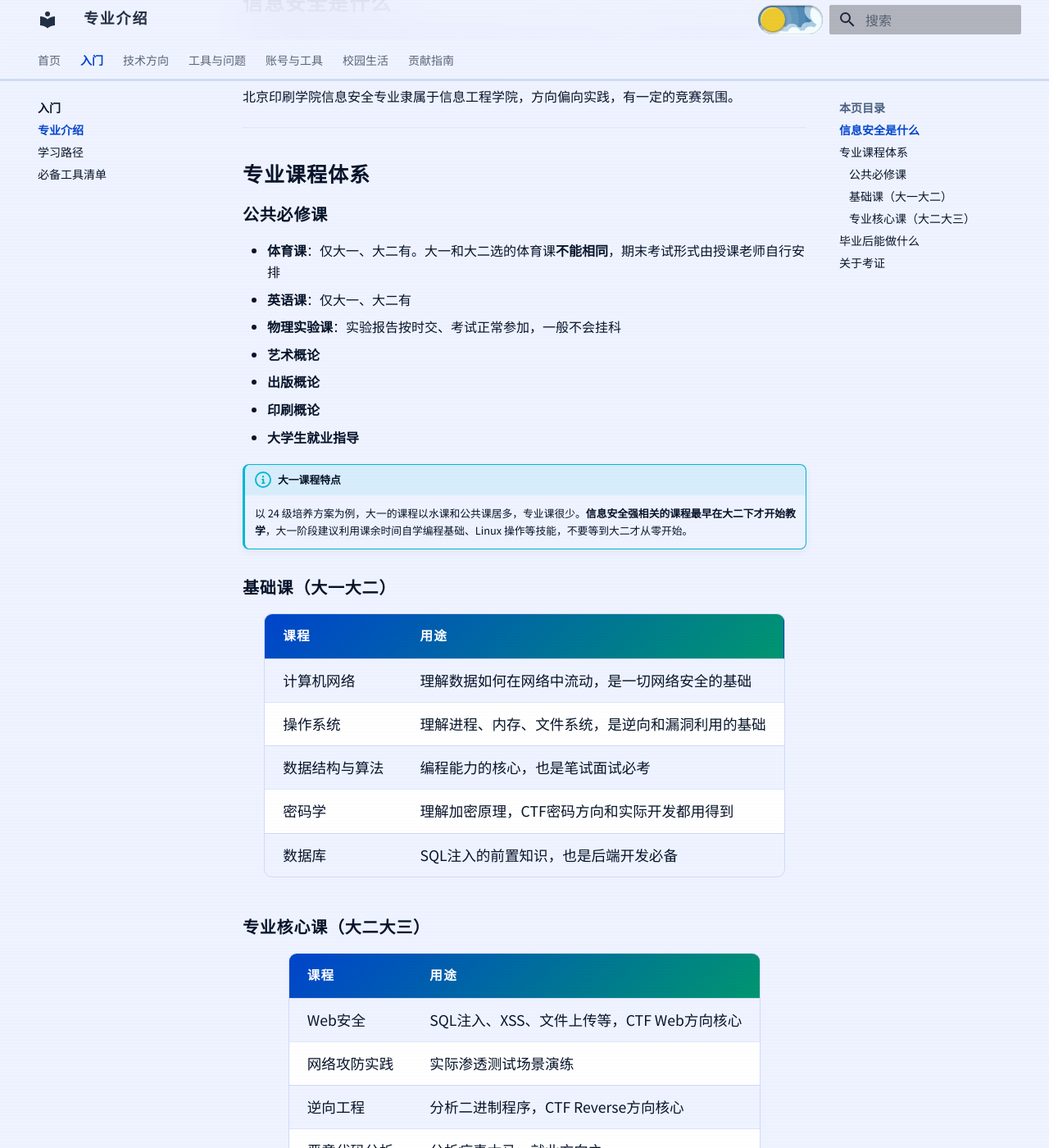
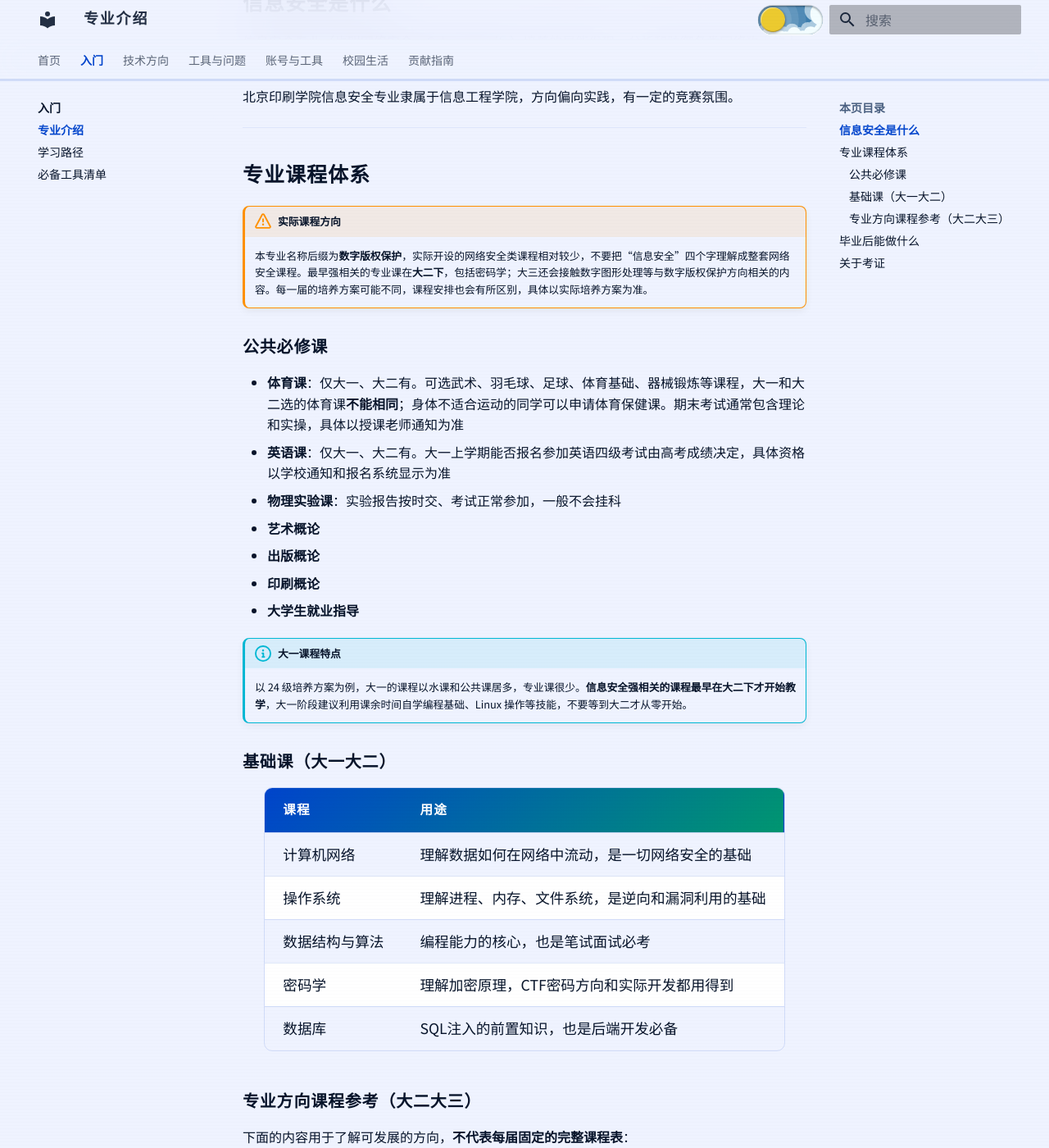
Before and after one commit to starnotes-xj/SurviveBIGCManual, an MkDocs documentation site: the page built from docs/01-入门/专业介绍.md, in a window 1280 px wide and 1400 px high, scrolled down 283 px. Shown: the whole window at 82% size. Built offline with MkDocs 1.6.1 and Material for MkDocs 9.7.7, drawn with Linux system fonts in a browser that asks for light colours; some of the changed text lies outside the part shown.

Commit message:
Align curriculum guidance with cohort-specific program reality
Clarify the digital-copyright-protection direction, the limited security-course coverage, the first strongly related semesters, and the teaching-plan lookup path used before course selection.

Constraint: Course schedules and offerings can differ by cohort and must follow the actual training plan
Rejected: Commit generated previews, site output, and temporary research files | they are not source documentation
Confidence: high
Scope-risk: narrow
Reversibility: clean
Directive: Recheck the training-plan lookup guidance whenever the academic system menu or curriculum changes
Tested: python -m mkdocs build --strict; preview DOM checks for the professional-introduction and course-selection pages
Not-tested: Current cohort-specific training-plan contents

```diff
--- a/docs/01-入门/专业介绍.md
+++ b/docs/01-入门/专业介绍.md
@@ -10,10 +10,13 @@
 
 ## 专业课程体系
 
+!!! warning "实际课程方向"
+    本专业名称后缀为**数字版权保护**，实际开设的网络安全类课程相对较少，不要把“信息安全”四个字理解成整套网络安全课程。最早强相关的专业课在**大二下**，包括密码学；大三还会接触数字图形处理等与数字版权保护方向相关的内容。每一届的培养方案可能不同，课程安排也会有所区别，具体以实际培养方案为准。
+
 ### 公共必修课
 
-- **体育课**：仅大一、大二有。大一和大二选的体育课**不能相同**，期末考试形式由授课老师自行安排
-- **英语课**：仅大一、大二有
+- **体育课**：仅大一、大二有。可选武术、羽毛球、足球、体育基础、器械锻炼等课程，大一和大二选的体育课**不能相同**；身体不适合运动的同学可以申请体育保健课。期末考试通常包含理论和实操，具体以授课老师通知为准
+- **英语课**：仅大一、大二有。大一上学期能否报名参加英语四级考试由高考成绩决定，具体资格以学校通知和报名系统显示为准
 - **物理实验课**：实验报告按时交、考试正常参加，一般不会挂科
 - **艺术概论**
 - **出版概论**
@@ -33,7 +36,12 @@
 | 密码学 | 理解加密原理，CTF密码方向和实际开发都用得到 |
 | 数据库 | SQL注入的前置知识，也是后端开发必备 |
 
-### 专业核心课（大二大三）
+### 专业方向课程参考（大二大三）
+
+下面的内容用于了解可发展的方向，**不代表每届固定的完整课程表**：
+
+- **大二下**：密码学（较早接触的强相关专业课）
+- **大三**：数字图形处理（数字版权保护方向相关课程）
 
 | 课程 | 用途 |
 |---|---|
```
Also changed, not shown: docs/05-校园生活/教材与网课.md (+2 -0 lines).
